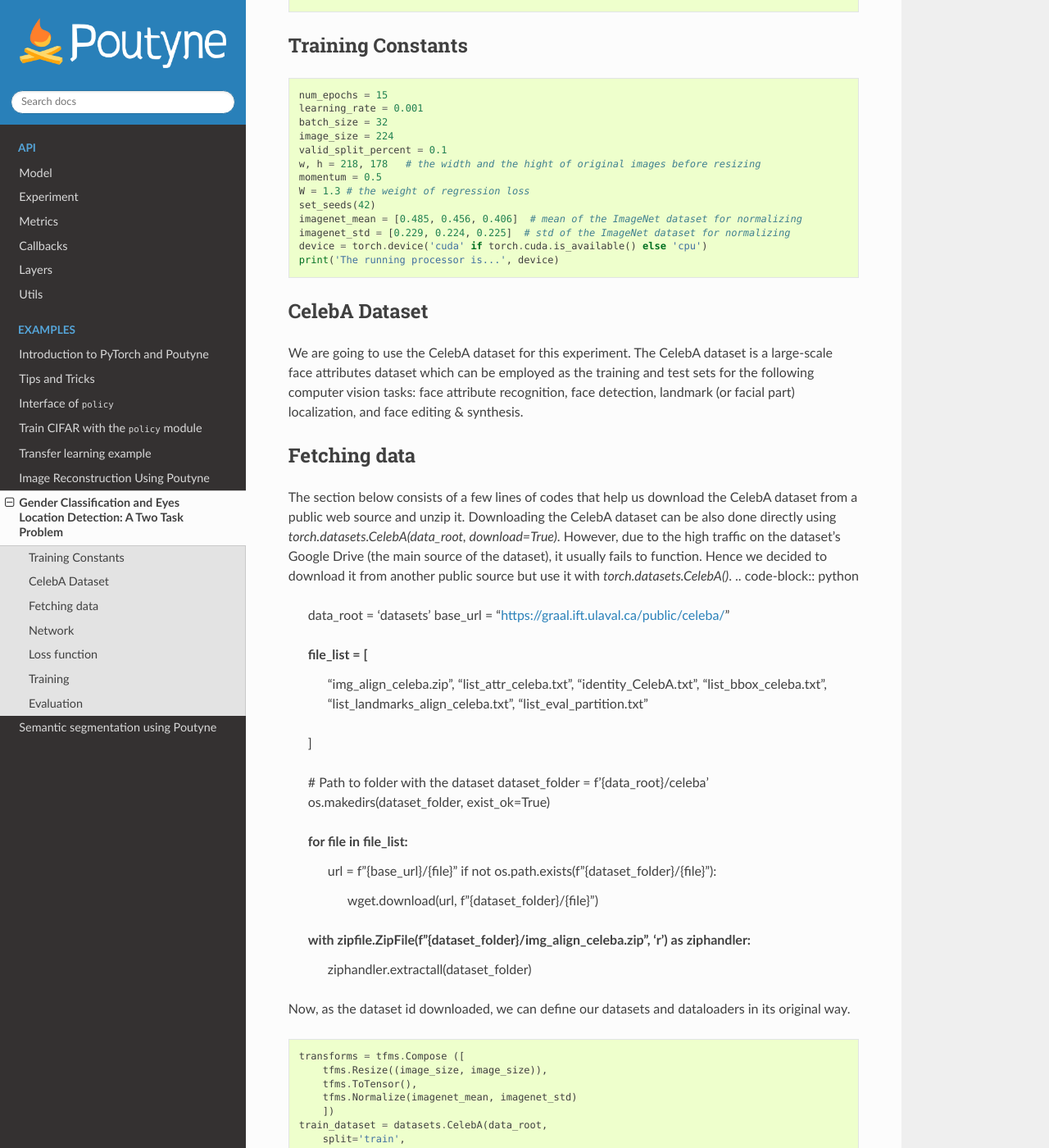
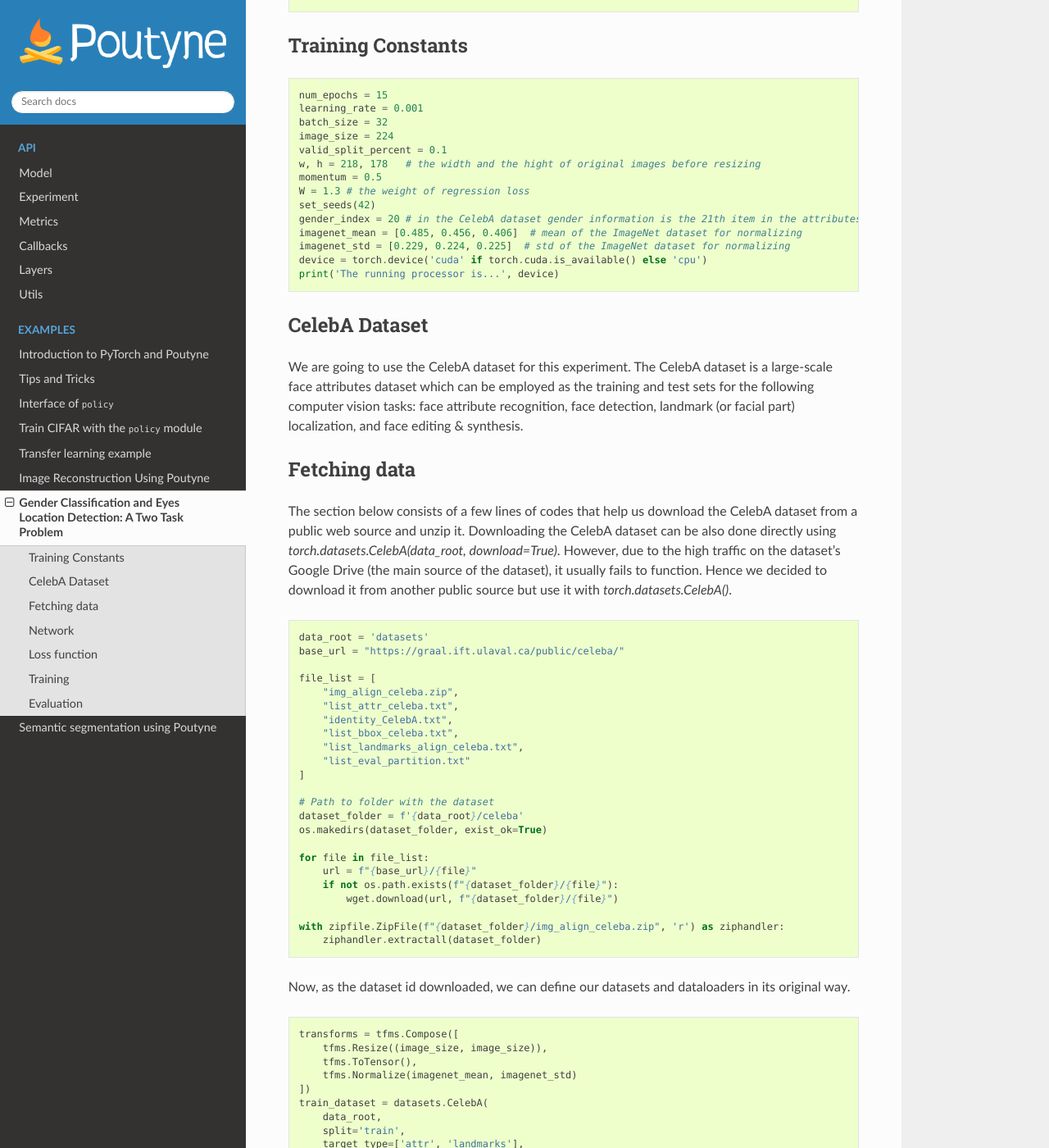
Before and after one commit to GRAAL-Research/poutyne, a Sphinx documentation site: the page built from docs/source/examples/classification_and_regression.rst, in a window 1280 px wide and 1400 px high, scrolled down 952 px. Shown: the whole window at 82% size. Built offline with Sphinx 7.4.7 and the Read the Docs theme 2.0.0, drawn with Linux system fonts in a browser that asks for light colours; the version number could not be read and is left out; some of the changed text lies outside the part shown.

Commit message:
update210802

```diff
--- a/docs/source/examples/classification_and_regression.rst
+++ b/docs/source/examples/classification_and_regression.rst
@@ -54,6 +54,7 @@
     momentum = 0.5
     W = 1.3 # the weight of regression loss
     set_seeds(42)
+    gender_index = 20 # in the CelebA dataset gender information is the 21th item in the attributes vector.
     imagenet_mean = [0.485, 0.456, 0.406]  # mean of the ImageNet dataset for normalizing
     imagenet_std = [0.229, 0.224, 0.225]  # std of the ImageNet dataset for normalizing
     device = torch.device('cuda' if torch.cuda.is_available() else 'cpu')
@@ -68,6 +69,7 @@
 =============
 
 The section below consists of a few lines of codes that help us download the CelebA dataset from a public web source and unzip it. Downloading the CelebA dataset can be also done directly using `torch.datasets.CelebA(data_root, download=True)`. However, due to the high traffic on the dataset's Google Drive (the main source of the dataset), it usually fails to function. Hence we decided to download it from another public source but use it with `torch.datasets.CelebA()`.
+
 .. code-block:: python
 
     data_root = 'datasets'
@@ -98,20 +100,23 @@
 
 .. code-block:: python
 
-    transforms = tfms.Compose ([
+    transforms = tfms.Compose([
         tfms.Resize((image_size, image_size)),
         tfms.ToTensor(),
         tfms.Normalize(imagenet_mean, imagenet_std)
-        ])
-    train_dataset = datasets.CelebA(data_root,
+    ])
+    train_dataset = datasets.CelebA(
+        data_root,
         split='train',
         target_type=['attr', 'landmarks'],
         transform=transforms)
-    valid_dataset = datasets.CelebA(data_root,
+    valid_dataset = datasets.CelebA(
+        data_root,
         split='valid',
         target_type=['attr', 'landmarks'],
         transform=transforms)
-    test_dataset = datasets.CelebA(data_root,
+    test_dataset = datasets.CelebA(
+        data_root,
         split='test',
         target_type=['attr', 'landmarks'],
         transform=transforms)
@@ -144,10 +149,10 @@
     image = image.permute(1,2,0).detach().numpy()
     image_rgb = cv2.cvtColor(np.float32(image), cv2.COLOR_BGR2RGB)
     image_rgb = image_rgb * imagenet_std + imagenet_mean
-    Gender = 'male' if int(train_dataset[sample_number][1][0][20])==1 else 'female'
-    print('Gender is: ', Gender)
+    gender = 'male' if int(train_dataset[sample_number][1][0][20])==1 else 'female'
+    print('Gender is: ', gender)
     w, h = 218, 178
-    (x_L, y_L) = train_dataset[sample_number][1][1][0:2]
+    (x_L, y_L) = train_dataset[sample_number][1][1][0:2]  # The coordinates vector of the datasets starts with X_L, y_L, X_R, y_R
     (x_R, y_R) = train_dataset[sample_number][1][1][2:4]
     w_scale = image_size/w
     h_scale = image_size/h
@@ -168,7 +173,7 @@
 Network
 =======
 
-Below, we define a new class, named 'ClassifierLocalizer, which accepts a pre-trained CNN and changes its last fully connected layer to be proper for the two task problem. The new fully connected layer contains 6 neurons, 2 for the classification task (male or female) and 4 for the localization task (x and y for the left and right eyes). Moreover, to put the location results on the same scale as the class scores, we apply the sigmoid function to the neurons assigned for the localization task.
+Below, we define a new class, named `ClassifierLocalizer`, which accepts a pre-trained CNN and changes its last fully connected layer to be proper for the two task problem. The new fully connected layer contains 6 neurons, 2 for the classification task (male or female) and 4 for the localization task (x and y for the left and right eyes). Moreover, to put the location results on the same scale as the class scores, we apply the sigmoid function to the neurons assigned for the localization task.
 
 .. code-block:: python
 
@@ -189,7 +194,7 @@
             x = self.model(x)                    # extract features from CNN
             scores = x[:, :self.num_classes]     # class scores
             coords = x[:, self.num_classes:]     # coordinates
-            return [scores, torch.sigmoid(coords)]   # sigmoid output is in the range of [0, 1]
+            return scores, torch.sigmoid(coords)   # sigmoid output is in the range of [0, 1]
 
 Regarding the complexity of the problem, the number of the samples in the training dataset, and the similarity of the training dataset to the ImageNet dataset, we may decide to freeze some of the layers. In our current example, based on the mentioned factors, we freeze all layers but the last fully connected layer.
 
@@ -241,13 +246,13 @@
 Evaluation
 ==========
 
-As you have also noticed from the training logs, in this try we achieved the best performance (considering the validation loss) at the 15th epoch. The weights of the network for the corresponding epoch have been automatically saved by the `Experiment` function and we use these parameters to evaluate our algorithm visually. Hence,  we take advantage of evaluate function of Poutyne, and apply it to the validation dataset. It provides us the predictions as well as the ground-truth for comparison, in case of need.
+As you have also noticed from the training logs, in this try we achieved the best performance (considering the validation loss) at the 15th epoch. The weights of the network for the corresponding epoch have been automatically saved by the `Experiment` function and we use these parameters to evaluate our algorithm visually. For this purpose, we utulize the load_checkpoint method and set its argument to `best` to load the best weights of the model automatically. Finally,  we take advantage of the `evaluate` function of Poutyne, and apply it to the validation dataset. It provides us the predictions as well as the ground-truth for comparison, in case of need.
 
 .. code-block:: python
 
-    model = Model(network, optimizer, loss_function, device=device)
-    model.load_weights('./two_task_example/checkpoint.ckpt')
-    loss, predictions, Ground_Truth = model.evaluate_generator(valid_dataloader, callbacks=callbacks, return_pred=True, return_ground_truth=True)
+    exp.load_checkpoint('best')
+    model = exp.model
+    loss, predictions, Ground_Truth = model.evaluate_generator(valid_dataloader, return_pred=True, return_ground_truth=True)
 
 
 The ``callbacks`` feature also records the training logs. we can use this information to monitor and analyze the training process.
@@ -286,8 +291,8 @@
     image = image.permute(1,2,0).detach().numpy()
     image_rgb = cv2.cvtColor(np.float32(image), cv2.COLOR_BGR2RGB)
     image_rgb = image_rgb * imagenet_std + imagenet_mean
-    Gender = 'male' if np.argmax(predictions[0][sample_number])==0 else 'female'
-    print('Gender is: ', Gender)
+    gender = 'male' if np.argmax(predictions[0][sample_number])==0 else 'female'
+    print('Gender is: ', gender)
     (x_L, y_L) = predictions[1][sample_number][0:2]*image_size
     (x_R, y_R) = predictions[1][sample_number][2:4]*image_size
     x_L, x_R = int(x_L), int(x_R)
```
Also changed, not shown: 1 other file.
